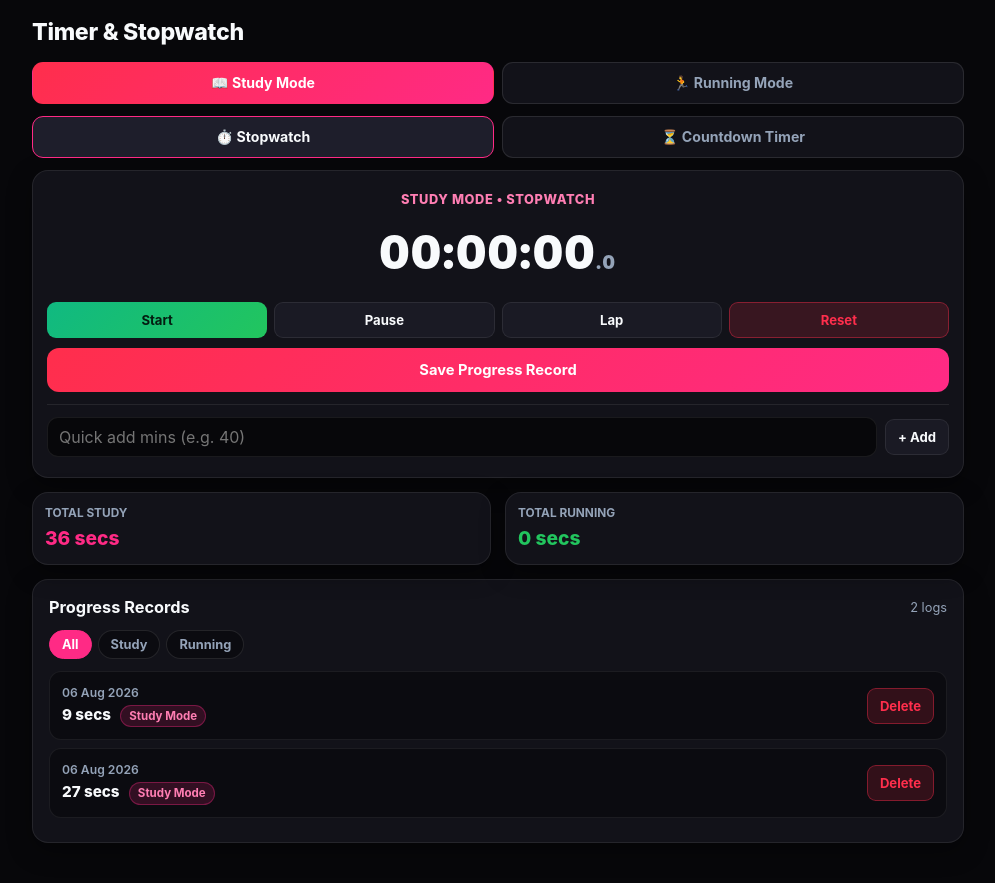
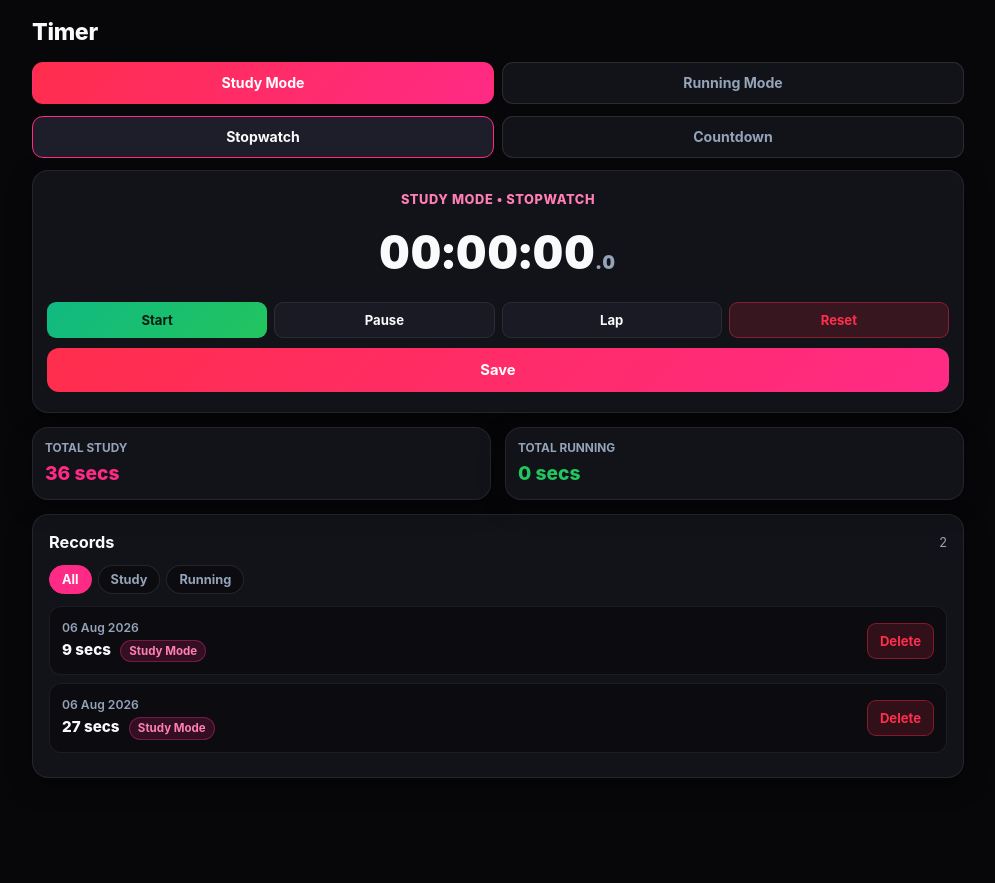
Before and after one commit to aakashofficial4551-alt/study-tracker-, a Flask app: page /study/ in a window 1280 px wide. Shown: the part 60-943 px from the top of the page, without its empty margins (142-1137 px from the left). After the commit the page ends 838 px from the top, so only its background shows below. Run offline with Flask 3, Linux system fonts and the light colour scheme; data comes from the database, SQL or seed files in the repository.

Commit message:
Refactor Timer & Stopwatch page layout and labels

```diff
--- a/templates/study/index.html
+++ b/templates/study/index.html
@@ -1,5 +1,5 @@
 {% extends "base.html" %}
-{% block title %}Timer & Stopwatch - StudyOS{% endblock %}
+{% block title %}Timer - StudyOS{% endblock %}
 
 {% block content %}
 <style>
@@ -63,9 +63,6 @@
     .lap-item { display: flex; justify-content: space-between; font-size: 0.82rem; padding: 5px 0; border-bottom: 1px solid rgba(255, 255, 255, 0.06); }
     .lap-item:last-child { border-bottom: none; }
 
-    .quick-row { display: flex; gap: 8px; margin-top: 12px; padding-top: 12px; border-top: 1px solid rgba(255, 255, 255, 0.08); align-items: center; }
-    .quick-row input { margin: 0; flex: 1; padding: 9px 11px; }
-
     .gps-strip { display: none; margin-top: 12px; padding: 11px; border-radius: 11px; background: #0b0b10; border: 1px dashed rgba(34, 197, 94, 0.4); text-align: left; }
     .gps-strip.show { display: block; }
 
@@ -81,18 +78,16 @@
     .badge-run { background: rgba(16, 185, 129, 0.16); color: #34d399; border: 1px solid rgba(16, 185, 129, 0.35); }
 </style>
 
-<h1 style="margin-bottom: 12px;">Timer & Stopwatch</h1>
+<h1 style="margin-bottom: 12px;">Timer</h1>
 
-<!-- CATEGORY SWITCH: STUDY vs RUNNING -->
 <div class="mode-switch">
-    <button type="button" id="btn-study" class="mode-btn active-study" onclick="setMode('study')">📖 Study Mode</button>
-    <button type="button" id="btn-running" class="mode-btn" onclick="setMode('running')">🏃 Running Mode</button>
+    <button type="button" id="btn-study" class="mode-btn active-study" onclick="setMode('study')">Study Mode</button>
+    <button type="button" id="btn-running" class="mode-btn" onclick="setMode('running')">Running Mode</button>
 </div>
 
-<!-- TOOL SWITCH: STOPWATCH vs COUNTDOWN TIMER -->
 <div class="tool-switch">
-    <button type="button" id="tab-stopwatch" class="tool-btn active" onclick="setTool('stopwatch')">⏱️ Stopwatch</button>
-    <button type="button" id="tab-countdown" class="tool-btn" onclick="setTool('countdown')">⏳ Countdown Timer</button>
+    <button type="button" id="tab-stopwatch" class="tool-btn active" onclick="setTool('stopwatch')">Stopwatch</button>
+    <button type="button" id="tab-countdown" class="tool-btn" onclick="setTool('countdown')">Countdown</button>
 </div>
 
 <div class="card timer-face">
@@ -100,7 +95,7 @@
         Study Mode • Stopwatch
     </div>
 
-    <!-- STOPWATCH VIEW -->
+    <!-- STOPWATCH -->
     <div id="view-stopwatch">
         <div id="sw-display" class="timer-digits">00:00:00<small>.0</small></div>
         <div class="btn-row-4">
@@ -112,7 +107,7 @@
         <div id="lap-box" class="lap-box"></div>
     </div>
 
-    <!-- COUNTDOWN TIMER VIEW -->
+    <!-- COUNTDOWN -->
     <div id="view-countdown" style="display:none;">
         <div id="cd-display" class="timer-digits">25:00</div>
 
@@ -124,7 +119,7 @@
         </div>
 
         <div style="display:flex; gap:8px; margin-bottom:12px;">
-            <input type="number" id="cd-custom-mins" min="1" max="360" placeholder="Custom mins" style="margin:0; flex:1; padding:8px 10px;">
+            <input type="number" id="cd-custom-mins" min="1" max="360" placeholder="Minutes" style="margin:0; flex:1; padding:8px 10px;">
             <button type="button" class="btn btn-dark btn-sm" onclick="cdSetCustom()">Set</button>
         </div>
 
@@ -135,28 +130,21 @@
         </div>
     </div>
 
-    <!-- DIRECT SAVE BUTTON -->
+    <!-- SAVE BUTTON -->
     <form method="POST" action="{{ url_for('study.save') }}" id="live-save-form" onsubmit="prepareSave()" style="margin-top:10px;">
         <input type="hidden" name="mode" id="live-mode-input" value="study">
         <input type="hidden" name="duration" id="live-duration-input" value="0">
-        <button type="submit" class="btn" style="width:100%;">Save Progress Record</button>
+        <button type="submit" class="btn" style="width:100%;">Save</button>
     </form>
 
-    <!-- COMPACT QUICK ADD -->
-    <form method="POST" action="{{ url_for('study.save') }}" class="quick-row">
-        <input type="hidden" name="mode" id="quick-mode-input" value="study">
-        <input type="number" name="quick_mins" min="1" max="1440" placeholder="Quick add mins (e.g. 40)" required>
-        <button type="submit" class="btn btn-dark btn-sm" style="white-space:nowrap;">+ Add</button>
-    </form>
-
-    <!-- FUTURE RUNNING GPS STANDBY -->
+    <!-- GPS STANDBY -->
     <div id="gps-strip" class="gps-strip">
         <div style="display:flex; justify-content:space-between; align-items:center;">
-            <strong style="font-size:0.84rem; color:#34d399;">GPS Distance Tracker</strong>
-            <span style="font-size:0.72rem; color:#94a3b8;">Standby (Off)</span>
+            <strong style="font-size:0.84rem; color:#34d399;">GPS Distance</strong>
+            <span style="font-size:0.72rem; color:#94a3b8;">Standby</span>
         </div>
         <p style="font-size:0.76rem; color:#94a3b8; margin-top:4px;">
-            Future mein running distance (km) live location se yahan record hoga. Abhi permission OFF hai.
+            Live location distance tracking is disabled for now.
         </p>
     </div>
 </div>
@@ -173,11 +161,11 @@
     </div>
 </div>
 
-<!-- PROGRESS RECORDS -->
+<!-- RECORDS -->
 <div class="card" style="margin-top:14px;">
     <div style="display:flex; justify-content:space-between; align-items:center; margin-bottom:10px;">
-        <h3>Progress Records</h3>
-        <span style="font-size:0.8rem; color:#94a3b8;">{{ records|length }} logs</span>
+        <h3>Records</h3>
+        <span style="font-size:0.8rem; color:#94a3b8;">{{ records|length }}</span>
     </div>
 
     <div class="filter-row">
@@ -206,7 +194,7 @@
             {% endfor %}
         </div>
     {% else %}
-        <p style="color:#94a3b8; font-size:0.88rem;">Abhi koi timer record save nahi hua hai.</p>
+        <p style="color:#94a3b8; font-size:0.86rem;">No records.</p>
     {% endif %}
 </div>
 
@@ -214,12 +202,10 @@
     let currentMode = 'study';
     let currentTool = 'stopwatch';
 
-    // --- STOPWATCH STATE ---
     let swTenths = 0;
     let swInterval = null;
     let laps = [];
 
-    // --- COUNTDOWN STATE ---
     let cdTotalSecs = 25 * 60;
     let cdRemainingSecs = 25 * 60;
     let cdElapsedSecs = 0;
@@ -228,7 +214,7 @@
     function updateHeaderTag() {
         const tag = document.getElementById('mode-tag');
         const modeText = currentMode === 'running' ? 'Running Mode' : 'Study Mode';
-        const toolText = currentTool === 'stopwatch' ? 'Stopwatch' : 'Countdown Timer';
+        const toolText = currentTool === 'stopwatch' ? 'Stopwatch' : 'Countdown';
         tag.textContent = `${modeText} • ${toolText}`;
         tag.style.color = currentMode === 'running' ? '#34d399' : '#ff7eb3';
     }
@@ -236,7 +222,6 @@
     function setMode(mode) {
         currentMode = mode;
         document.getElementById('live-mode-input').value = mode;
-        document.getElementById('quick-mode-input').value = mode;
 
         document.getElementById('btn-study').className = 'mode-btn' + (mode === 'study' ? ' active-study' : '');
         document.getElementById('btn-running').className = 'mode-btn' + (mode === 'running' ? ' active-running' : '');
@@ -257,7 +242,6 @@
         updateHeaderTag();
     }
 
-    // STOPWATCH FUNCTIONS
     function formatSw(tenths) {
         const totalSecs = Math.floor(tenths / 10);
         const t = tenths % 10;
@@ -300,7 +284,6 @@
         box.style.display = 'none';
     }
 
-    // COUNTDOWN FUNCTIONS
     function renderCd() {
         const hrs = Math.floor(cdRemainingSecs / 3600);
         const mins = String(Math.floor((cdRemainingSecs % 3600) / 60)).padStart(2, '0');
@@ -345,7 +328,7 @@
             } else {
                 cdPause();
                 playBeep();
-                alert('Time Complete! Click "Save Progress Record" to log it.');
+                alert('Time complete. Click Save to log this record.');
             }
         }, 1000);
     }
@@ -362,7 +345,6 @@
         renderCd();
     }
 
-    // PASS ACTIVE DURATION ON SAVE
     function prepareSave() {
         const secs = currentTool === 'stopwatch' ? Math.floor(swTenths / 10) : cdElapsedSecs;
         document.getElementById('live-duration-input').value = secs;
```
